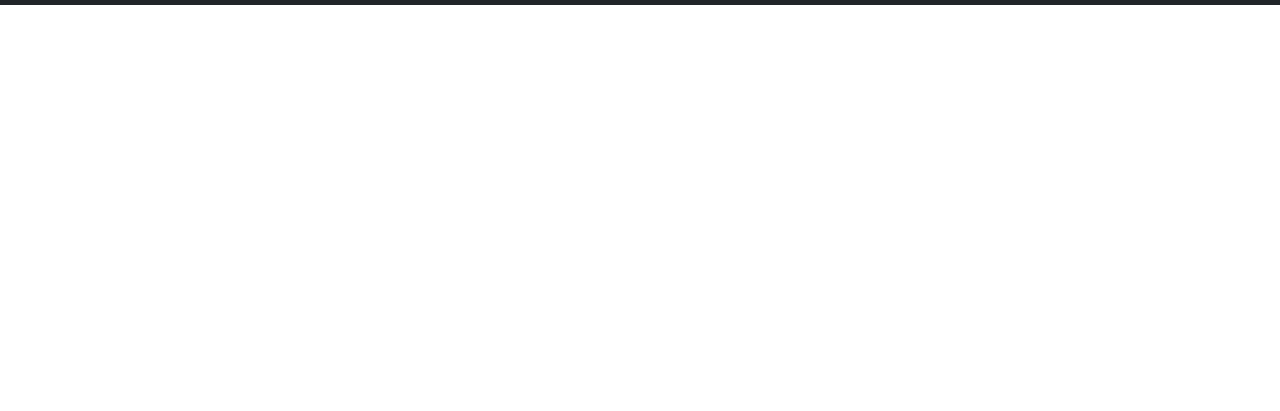
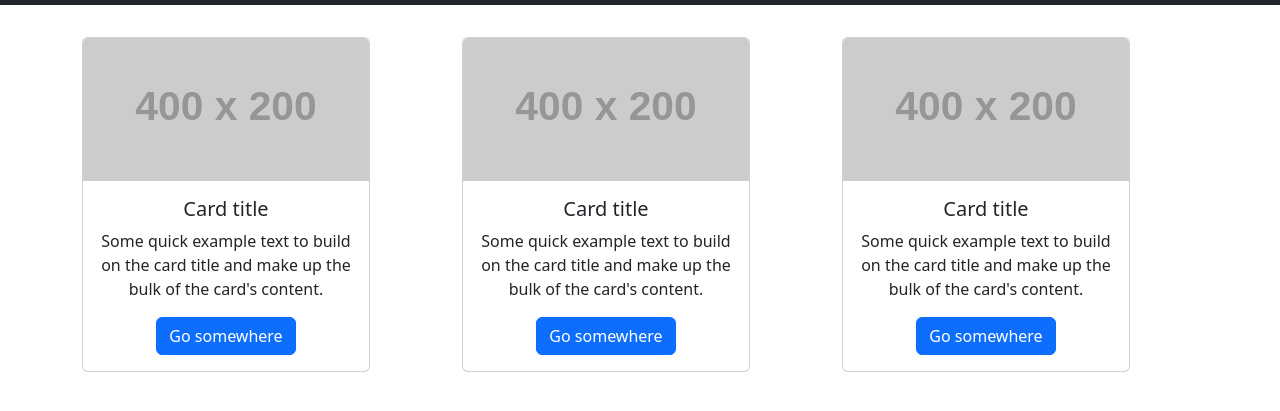
Before and after one commit to ysrael-rojas/web-moderna-bootstrap, a plain HTML site: page index.html in a window 1280 px wide. Shown: the part 51-462 px from the top of the page. Drawn offline with nearby package versions, Linux system fonts and the light colour scheme; placeholder pictures from the web are drawn by us.

Commit message:
Arreglando pading body

```diff
--- a/styles.css
+++ b/styles.css
@@ -1,5 +1,5 @@
 body{
-    padding-top:  84rem;
+    padding-top:  4rem;
 }
 
 @media (max-width: 600px) {
```
